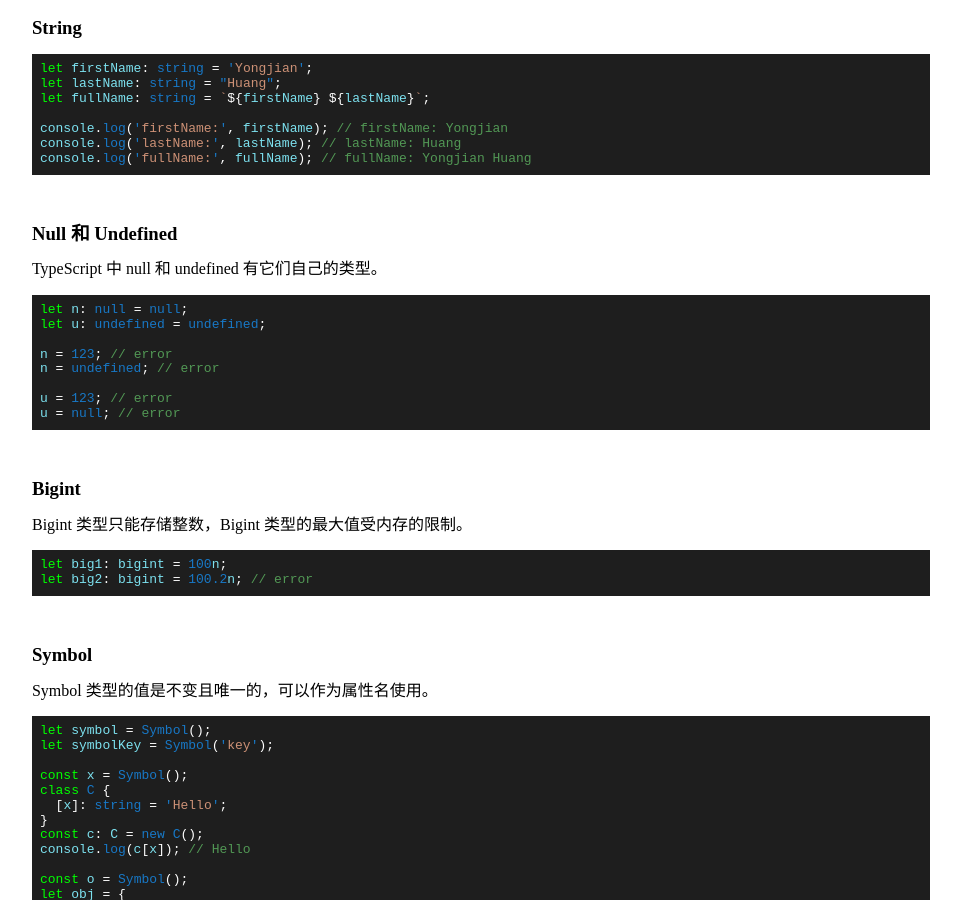
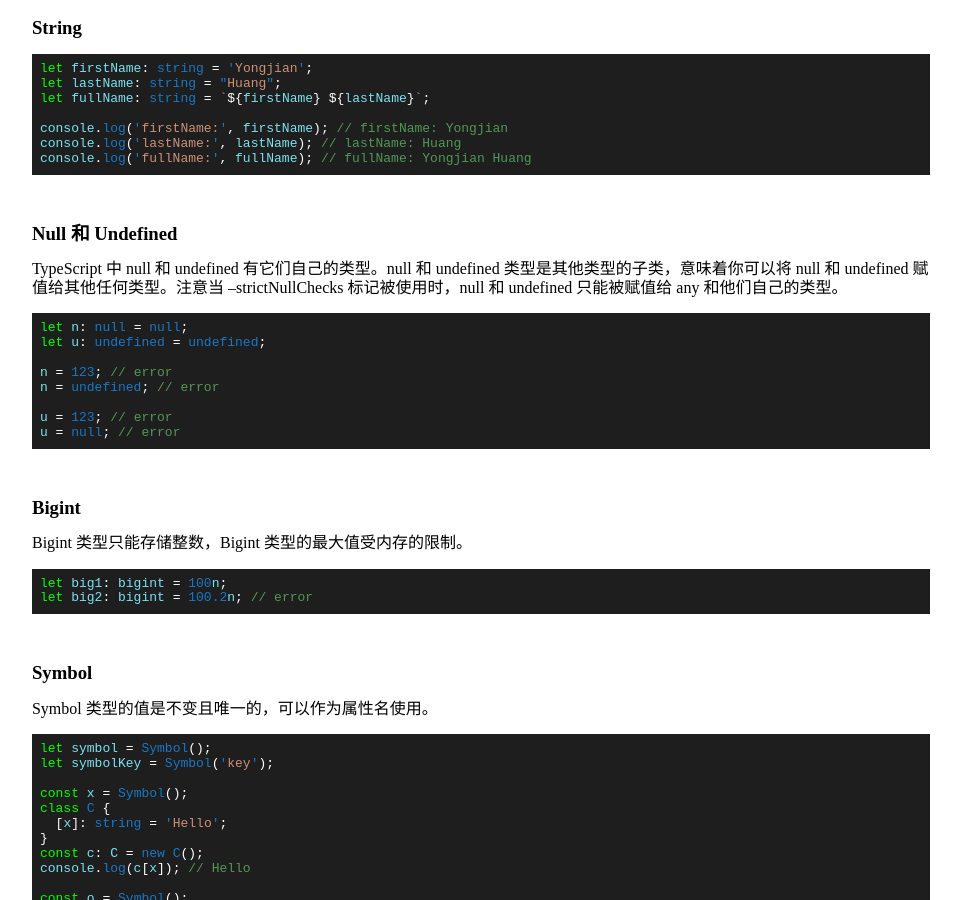
Before and after one commit to codelab2006/codelab2006.github.io, a Jekyll site: the page built from collections/_posts/2020-03-01-typescript_basic_types.md, in a window 1280 px wide and 900 px high, scrolled down 914 px. Shown: the whole window, without its empty margins (159-1120 px from the left). Built offline with Jekyll 4.4.1, drawn with Linux system fonts in a browser that asks for light colours.

Commit message:
Update ...

````diff
--- a/collections/_posts/2020-03-01-typescript_basic_types.md
+++ b/collections/_posts/2020-03-01-typescript_basic_types.md
@@ -53,7 +53,7 @@ console.log('fullName:', fullName); // fullName: Yongjian Huang
 
 ### Null 和 Undefined
 
-TypeScript 中 null 和 undefined 有它们自己的类型。
+TypeScript 中 null 和 undefined 有它们自己的类型。null 和 undefined 类型是其他类型的子类，意味着你可以将 null 和 undefined 赋值给其他任何类型。注意当 --strictNullChecks 标记被使用时，null 和 undefined 只能被赋值给 any 和他们自己的类型。
 
 ```typescript
 let n: null = null;
````
